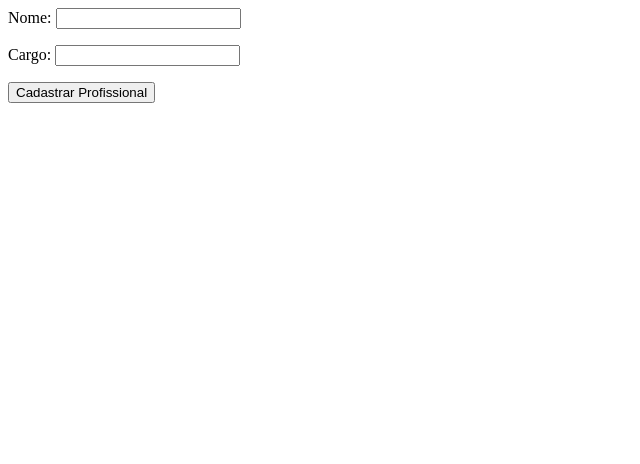
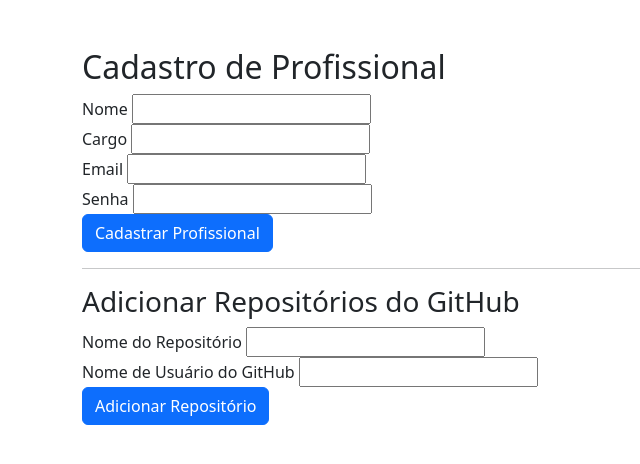
Before and after one commit to LisboaNi/MindTechCare, a Django app: template mindtechcare/core/templates/cadastrar_profissional.html in a window 1280 px wide. Shown: the top 464 px of the page, without its empty margins (0-640 px from the left). Run offline with Django 5.2, Linux system fonts and the light colour scheme; the template is opened without the code that fills it: values that come from a table or form of the project are taken from there, others are empty.

Commit message:
Resolvendo Conflitos

```diff
--- a/mindtechcare/core/forms.py
+++ b/mindtechcare/core/forms.py
@@ -1,6 +1,6 @@
 # forms.py
 from django import forms
-from .models import Empresa, Profissional
+from .models import Empresa, Profissional, RepositorioGitHub
 
 class EmpresaForm(forms.ModelForm):
     class Meta:
@@ -16,4 +16,9 @@
 class ProfissionalForm(forms.ModelForm):
     class Meta:
         model = Profissional
-        fields = ['nome', 'cargo']
+        fields = ['nome', 'cargo', 'email', 'senha']  # Adicionado email e senha
+
+class RepositorioGitHubForm(forms.ModelForm):
+    class Meta:
+        model = RepositorioGitHub
+        fields = ['nome_repositorio', 'github_username']
--- a/mindtechcare/core/models.py
+++ b/mindtechcare/core/models.py
@@ -19,13 +19,31 @@
         super(Empresa, self).save(*args, **kwargs)
 
 class Profissional(models.Model):
+    user = models.OneToOneField(User, on_delete=models.CASCADE, null=True, blank=True)
     empresa = models.ForeignKey(Empresa, on_delete=models.SET_NULL, null=True, blank=True)
     nome = models.CharField(max_length=255)
     cargo = models.CharField(max_length=100)
+    email = models.EmailField(unique=True, null=True, blank=True)
+    senha = models.CharField(max_length=255, null=True, blank=True)
     criado_em = models.DateTimeField(auto_now_add=True)
 
     def __str__(self):
         return f"{self.nome}"
+
+    def save(self, *args, **kwargs):
+        # Se o profissional não tiver um usuário ainda
+        if not self.id:
+            user = User.objects.create_user(username=self.email, email=self.email, password=self.senha)
+            self.user = user
+        super(Profissional, self).save(*args, **kwargs)
+
+class RepositorioGitHub(models.Model):
+    profissional = models.ForeignKey(Profissional, on_delete=models.CASCADE, related_name='repositorios')
+    nome_repositorio = models.CharField(max_length=255)
+    github_username = models.CharField(max_length=255)
+
+    def __str__(self):
+        return f"{self.github_username}/{self.nome_repositorio}"
 
 class AtividadeGitHub(models.Model):
     profissional = models.ForeignKey(Profissional, on_delete=models.CASCADE)
--- a/mindtechcare/core/templates/cadastrar_profissional.html
+++ b/mindtechcare/core/templates/cadastrar_profissional.html
@@ -1,5 +1,78 @@
-<form method="POST">
-    {% csrf_token %}
-    {{ form.as_p }}
-    <button type="submit">Cadastrar Profissional</button>
-  </form>
+<!DOCTYPE html>
+<html lang="pt-br">
+<head>
+    <meta charset="UTF-8">
+    <meta name="viewport" content="width=device-width, initial-scale=1.0">
+    <title>Cadastro de Profissional</title>
+    <link rel="stylesheet" href="https://cdn.jsdelivr.net/npm/bootstrap@5.3.0/dist/css/bootstrap.min.css">
+</head>
+<body>
+    <div class="container">
+        <h2 class="mt-5">Cadastro de Profissional</h2>
+
+        <form method="POST">
+            {% csrf_token %}
+            <div class="form-group">
+                <label for="nome">Nome</label>
+                {{ form.nome }}
+            </div>
+            <div class="form-group">
+                <label for="cargo">Cargo</label>
+                {{ form.cargo }}
+            </div>
+            <div class="form-group">
+                <label for="email">Email</label>
+                {{ form.email }}
+            </div>
+            <div class="form-group">
+                <label for="senha">Senha</label>
+                {{ form.senha }}
+            </div>
+
+            <button type="submit" class="btn btn-primary">Cadastrar Profissional</button>
+        </form>
+
+        <hr>
+
+        <h3>Adicionar Repositórios do GitHub</h3>
+
+        <form method="POST">
+            {% csrf_token %}
+            <div class="form-group">
+                <label for="nome_repositorio">Nome do Repositório</label>
+                {{ repositorio_form.nome_repositorio }}
+            </div>
+            <div class="form-group">
+                <label for="github_username">Nome de Usuário do GitHub</label>
+                {{ repositorio_form.github_username }}
+            </div>
+
+            <button type="submit" class="btn btn-primary">Adicionar Repositório</button>
+        </form>
+
+        {% if form.errors %}
+            <div class="alert alert-danger mt-3">
+                <ul>
+                    {% for field in form %}
+                        {% for error in field.errors %}
+                            <li>{{ error }}</li>
+                        {% endfor %}
+                    {% endfor %}
+                </ul>
+            </div>
+        {% endif %}
+
+        {% if repositorio_form.errors %}
+            <div class="alert alert-danger mt-3">
+                <ul>
+                    {% for field in repositorio_form %}
+                        {% for error in field.errors %}
+                            <li>{{ error }}</li>
+                        {% endfor %}
+                    {% endfor %}
+                </ul>
+            </div>
+        {% endif %}
+    </div>
+</body>
+</html>
--- a/mindtechcare/core/urls.py
+++ b/mindtechcare/core/urls.py
@@ -1,6 +1,7 @@
 from django.urls import path
 from .views import github_dashboard, jira_dashboard
 from .import views
+
 urlpatterns = [
     path('github/', github_dashboard, name='github_dashboard'),
     path('jira/', jira_dashboard, name='jira_dashboard'),
@@ -8,4 +9,6 @@
     path('login/', views.login_empresa, name='login_empresa'),
     path('perfil/', views.perfil_empresa, name='perfil_empresa'),
     path('cadastrar-profissional/', views.cadastrar_profissional, name='cadastrar_profissional'),
+    path('perfil_profissional/<int:profissional_id>/', views.perfil_profissional, name='perfil_profissional'),
+    path('', views.index, name='index'),
 ]
```
Also changed, not shown: mindtechcare/core/templates/index.html (added, +20 -0 lines), mindtechcare/core/templates/perfil_empresa.html (+28 -4 lines), mindtechcare/core/templates/perfil_profissional.html (added, +34 -0 lines), mindtechcare/core/views.py (+31 -17 lines).
